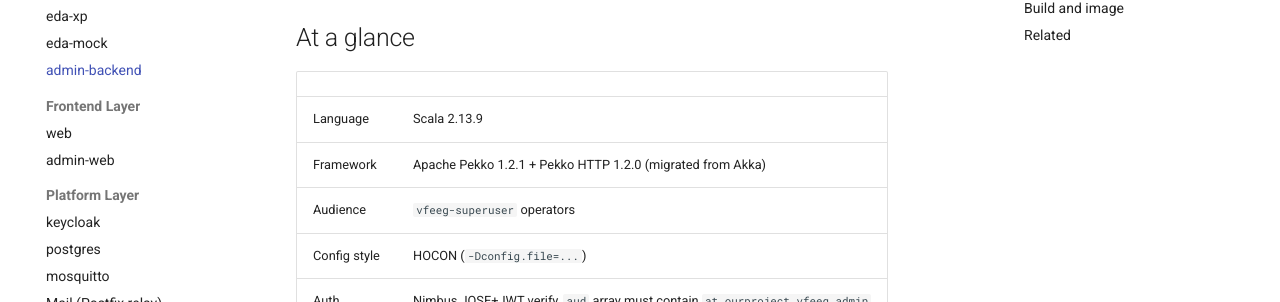
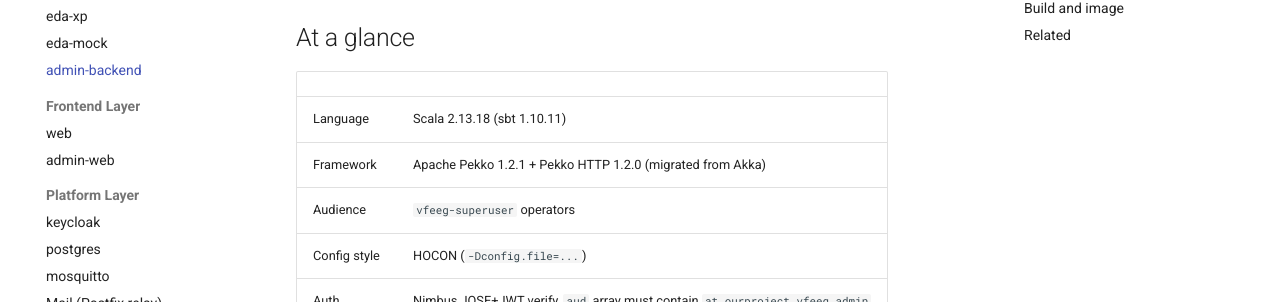
Before and after one commit to eegfaktura/eegfaktura-docs, an MkDocs documentation site: the page built from docs/services/admin-backend.md, in a window 1280 px wide and 900 px high. Shown: the part 340-642 px from the top of the window. Built offline with MkDocs 1.6.1 and Material for MkDocs 9.7.7, drawn with Linux system fonts in a browser that asks for light colours; comment, search, counter and statistics services are not loaded.

Commit message:
docs(admin-backend): Scala 2.13.18 and sbt 1.10.11 (eegfaktura-admin-backend#41)
Co-Authored-By: Claude Opus 5.5 <noreply@anthropic.com>

```diff
--- a/docs/services/admin-backend.md
+++ b/docs/services/admin-backend.md
@@ -8,7 +8,7 @@ Historically named `registration-backend`.
 
 | | |
 |---|---|
-| Language | Scala 2.13.9 |
+| Language | Scala 2.13.18 (sbt 1.10.11) |
 | Framework | Apache Pekko 1.2.1 + Pekko HTTP 1.2.0 (migrated from Akka) |
 | Audience | `vfeeg-superuser` operators |
 | Config style | HOCON (`-Dconfig.file=...`) |
```
